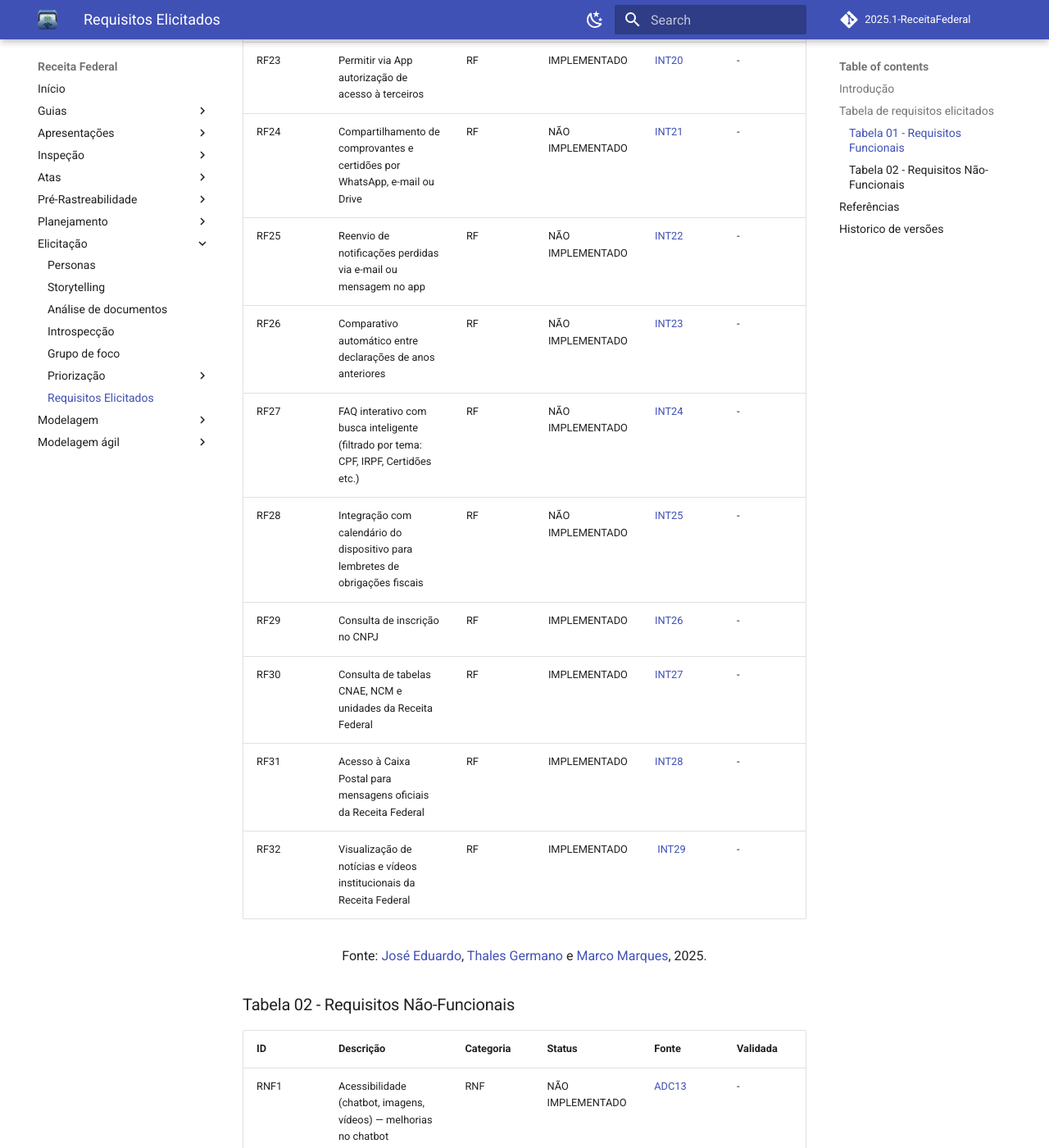
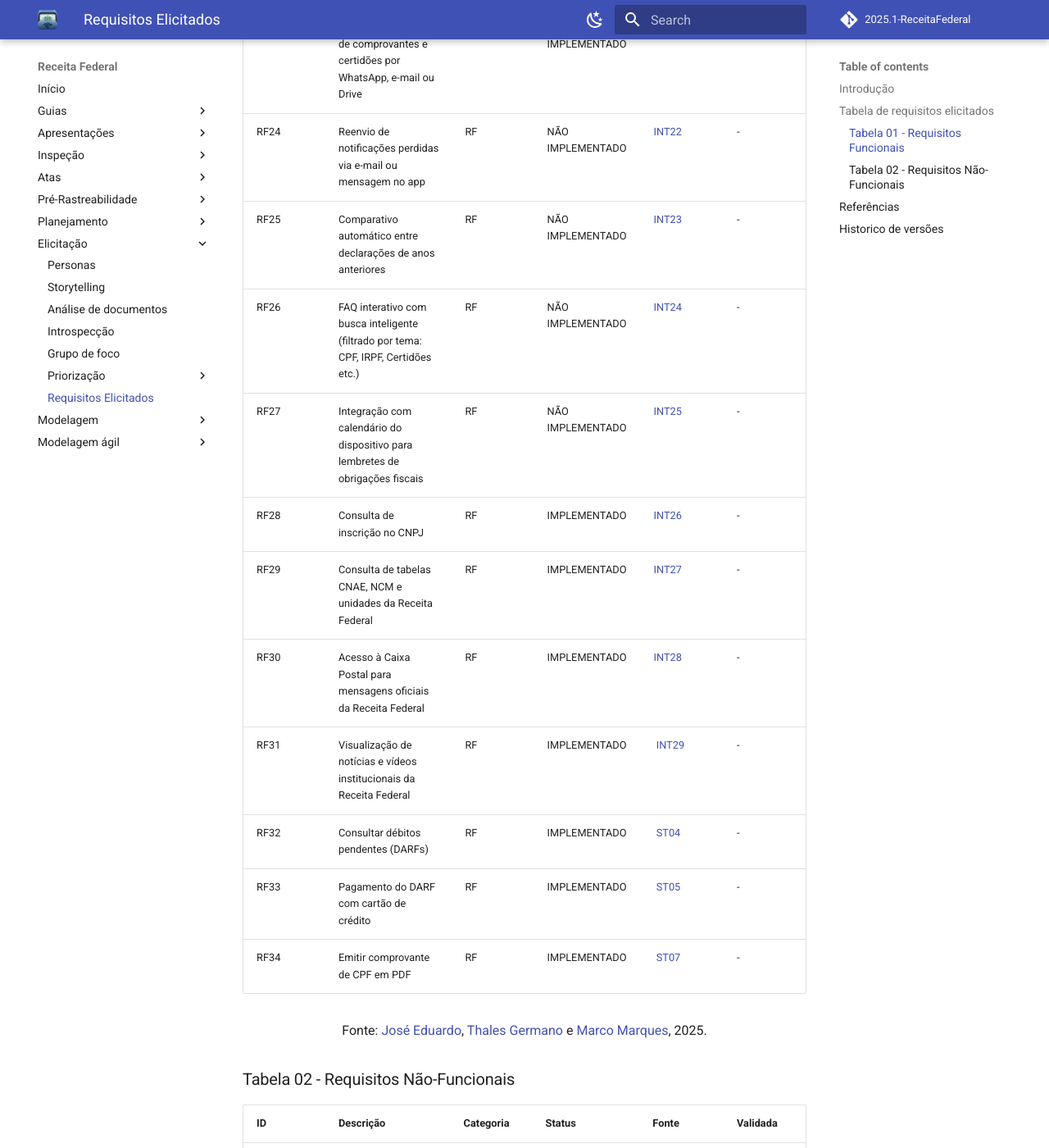
Before and after one commit to Requisitos-de-Software/2025.1-Meu-INSS, an MkDocs documentation site: the page built from docs/elicitacao/requisitos-elicitados.md, in a window 1280 px wide and 1400 px high, scrolled down 2807 px. Shown: the whole window at 82% size. Built offline with MkDocs 1.6.1 and Material for MkDocs 9.7.7, drawn with Linux system fonts in a browser that asks for light colours; comment, search, counter and statistics services are not loaded; some of the changed text lies outside the part shown.

Commit message:
adicionando tabela de req no storytelling

```diff
--- a/docs/elicitacao/requisitos-elicitados.md
+++ b/docs/elicitacao/requisitos-elicitados.md
@@ -16,38 +16,40 @@
 ### Tabela 01 - Requisitos Funcionais
 | ID   | Descrição                                                                                 | Categoria | Status           | Fonte |Validada |
 | ---- | ----------------------------------------------------------------------------------------- | --------- | ---------------- | ----- | ----- |
-| RF1  | Acesso rápido e simultâneo a múltiplos CPFs/CNPJs                                         | RF        | NÃO IMPLEMENTADO | [ADC1](https://requisitos-de-software.github.io/2025.1-ReceitaFederal/elicitacao/analisededocumentos/)    | - |
+| RF1  | Acesso simultâneo a múltiplos CPFs/CNPJs                                         | RF        | NÃO IMPLEMENTADO | [ADC1](https://requisitos-de-software.github.io/2025.1-ReceitaFederal/elicitacao/analisededocumentos/), [ST01](https://requisitos-de-software.github.io/2025.1-ReceitaFederal/elicitacao/storytelling/)   | - |
 | RF2  | Cadastro de CPF via app (totalmente remoto)                                               | RF        | NÃO IMPLEMENTADO |[ADC2](https://requisitos-de-software.github.io/2025.1-ReceitaFederal/elicitacao/analisededocumentos/)     |- |
-| RF3  | Acompanhamento de status da restituição (precisão quanto aos lotes)                       | RF        | NÃO IMPLEMENTADO | [ADC3](https://requisitos-de-software.github.io/2025.1-ReceitaFederal/elicitacao/analisededocumentos/)     |- |
+| RF3  | Acompanhamento de status da restituição (precisão quanto aos lotes)                       | RF        | NÃO IMPLEMENTADO | [ADC3](https://requisitos-de-software.github.io/2025.1-ReceitaFederal/elicitacao/analisededocumentos/), , [ST02](https://requisitos-de-software.github.io/2025.1-ReceitaFederal/elicitacao/storytelling/)     |- |
 | RF4  | Notificação de vencimento próximo                                                         | RF        | NÃO IMPLEMENTADO |  [ADC4](https://requisitos-de-software.github.io/2025.1-ReceitaFederal/elicitacao/analisededocumentos/)     |- |
 | RF5  | Agendar no próprio aplicativo atendimentos presenciais em unidades da Receita Federal     | RF        | NÃO IMPLEMENTADO |  [INT3](https://requisitos-de-software.github.io/2025.1-ReceitaFederal/elicitacao/introspeccao/)     |- |
 | RF6  | Acesso offline a serviços essenciais do app (históricos de contribuições, DARFs)          | RF        | NÃO IMPLEMENTADO | [ADC6](https://requisitos-de-software.github.io/2025.1-ReceitaFederal/elicitacao/analisededocumentos/)     |- |
 | RF7  | Alteração de dados via app                                                                | RF        | NÃO IMPLEMENTADO |  [ADC7](https://requisitos-de-software.github.io/2025.1-ReceitaFederal/elicitacao/analisededocumentos/)    |- |
 | RF8  | Funcionalidade de histórico e acompanhamento de restituições de anos anteriores             | RF        | IMPLEMENTADO     |  [ADC8](https://requisitos-de-software.github.io/2025.1-ReceitaFederal/elicitacao/analisededocumentos/)     |- |
 | RF9  | Declaração simplificada do IR                                                             | RF        | IMPLEMENTADO     |  [ADC9](https://requisitos-de-software.github.io/2025.1-ReceitaFederal/elicitacao/analisededocumentos/)     |- |
-| RF10 | Geração de guias de pagamento                                                             | RF        | IMPLEMENTADO     |  [ADC10](https://requisitos-de-software.github.io/2025.1-ReceitaFederal/elicitacao/analisededocumentos/)    |- |
-| RF11 | Consultar o status do CPF (ativo ou não)                                                  | RF        | IMPLEMENTADO     |  [ADC11](https://requisitos-de-software.github.io/2025.1-ReceitaFederal/elicitacao/analisededocumentos/)    |- |
-| RF12 | Integração com conta Gov.br                                                               | RF        | IMPLEMENTADO     |  [ADC12](https://requisitos-de-software.github.io/2025.1-ReceitaFederal/elicitacao/analisededocumentos/)   |- |
+| RF10 | Geração de guias de pagamento                                                             | RF        | IMPLEMENTADO     |  [ADC10](https://requisitos-de-software.github.io/2025.1-ReceitaFederal/elicitacao/analisededocumentos/), [ST01](https://requisitos-de-software.github.io/2025.1-ReceitaFederal/elicitacao/storytelling/), [ST03](https://requisitos-de-software.github.io/2025.1-ReceitaFederal/elicitacao/storytelling/)    |- |
+| RF11 | Consultar o status do CPF (ativo ou não)                                                  | RF        | IMPLEMENTADO     |  [ADC11](https://requisitos-de-software.github.io/2025.1-ReceitaFederal/elicitacao/analisededocumentos/), [ST06](https://requisitos-de-software.github.io/2025.1-ReceitaFederal/elicitacao/storytelling/)    |- |
+| RF12 | Integração com conta Gov.br                                                               | RF        | IMPLEMENTADO     |  [ADC12](https://requisitos-de-software.github.io/2025.1-ReceitaFederal/elicitacao/analisededocumentos/), [ST10](https://requisitos-de-software.github.io/2025.1-ReceitaFederal/elicitacao/storytelling/)   |- |
 | RF13 | Envio de documentos para instrução de processos                                           | RF        | IMPLEMENTADO     |  [ADC16](https://requisitos-de-software.github.io/2025.1-ReceitaFederal/elicitacao/analisededocumentos/)     |- |
 | RF14 | Acessar informações detalhadas a cerca da declaração de imposto de renda de um ano especifico         | RF        | IMPLEMENTADO     | [INT1](https://requisitos-de-software.github.io/2025.1-ReceitaFederal/elicitacao/introspeccao/)     |- |
 | RF15 | O aplicativo deve permitir o envio da declaração do Imposto de Renda diretamente pelo app | RF        | IMPLEMENTADO     |[INT2](https://requisitos-de-software.github.io/2025.1-ReceitaFederal/elicitacao/introspeccao/)     |- |
-| RF16 | O aplicativo deve mostrar um histórico de envio das declarações entregues pelo usuário.             | RF        | IMPLEMENTADO     | [INT5](https://requisitos-de-software.github.io/2025.1-ReceitaFederal/elicitacao/introspeccao/)    |- |
+| RF16 | O aplicativo deve mostrar um histórico de envio das declarações entregues pelo usuário.             | RF        | IMPLEMENTADO     | [INT5](https://requisitos-de-software.github.io/2025.1-ReceitaFederal/elicitacao/introspeccao/), [ST09](https://requisitos-de-software.github.io/2025.1-ReceitaFederal/elicitacao/storytelling/)     |- |
 | RF17 | Emissão de certidão negativa via aplicativo                                               | RF        | IMPLEMENTADO     | [INT6](https://requisitos-de-software.github.io/2025.1-ReceitaFederal/elicitacao/introspeccao/)     |- |
 | RF18 | Consultar pendências de Malha                                                             | RF        | IMPLEMENTADO     | [INT7](https://requisitos-de-software.github.io/2025.1-ReceitaFederal/elicitacao/introspeccao/)     |- |
 | RF19 | Dashboard para profissionais contábeis de múltiplos CPFs/CNPJs                            | RF        | NÃO IMPLEMENTADO | [INT8](https://requisitos-de-software.github.io/2025.1-ReceitaFederal/elicitacao/introspeccao/)     |- |
-| RF20 | Acesso offline a serviços essenciais do app (históricos de contribuições, DARFs)          | RF        | NÃO IMPLEMENTADO |  [ADC6](https://requisitos-de-software.github.io/2025.1-ReceitaFederal/elicitacao/analisededocumentos/)    |- |
-| RF21 | Acompanhar processos no próprio aplicativo                                                | RF        | NÃO IMPLEMENTADO | [INT18](https://requisitos-de-software.github.io/2025.1-ReceitaFederal/elicitacao/introspeccao/)    |- |
-| RF22 | Integração com o App Esocial dentro do próprio                                            | RF        | NÃO IMPLEMENTADO | [INT19](https://requisitos-de-software.github.io/2025.1-ReceitaFederal/elicitacao/introspeccao/)     |- |
-| RF23 | Permitir via App autorização de acesso à terceiros                                        | RF        | IMPLEMENTADO     | [INT20](https://requisitos-de-software.github.io/2025.1-ReceitaFederal/elicitacao/introspeccao/)   |- |
-| RF24 | Compartilhamento de comprovantes e certidões por WhatsApp, e-mail ou Drive                | RF        | NÃO IMPLEMENTADO | [INT21](https://requisitos-de-software.github.io/2025.1-ReceitaFederal/elicitacao/introspeccao/)     |- |
-| RF25 | Reenvio de notificações perdidas via e-mail ou mensagem no app                            | RF        | NÃO IMPLEMENTADO | [INT22](https://requisitos-de-software.github.io/2025.1-ReceitaFederal/elicitacao/introspeccao/)    |- |
-| RF26 | Comparativo automático entre declarações de anos anteriores                               | RF        | NÃO IMPLEMENTADO | [INT23](https://requisitos-de-software.github.io/2025.1-ReceitaFederal/elicitacao/introspeccao/)     |- |
-| RF27 | FAQ interativo com busca inteligente (filtrado por tema: CPF, IRPF, Certidões etc.)       | RF        | NÃO IMPLEMENTADO | [INT24](https://requisitos-de-software.github.io/2025.1-ReceitaFederal/elicitacao/introspeccao/)     |- |
-| RF28 | Integração com calendário do dispositivo para lembretes de obrigações fiscais             | RF        | NÃO IMPLEMENTADO | [INT25](https://requisitos-de-software.github.io/2025.1-ReceitaFederal/elicitacao/introspeccao/)     |- |
-| RF29 | Consulta de inscrição no CNPJ                                       | RF        | IMPLEMENTADO |[INT26](https://requisitos-de-software.github.io/2025.1-ReceitaFederal/elicitacao/introspeccao/)     |   - |
-| RF30 | Consulta de tabelas CNAE, NCM e unidades da Receita Federal         | RF        | IMPLEMENTADO |[INT27](https://requisitos-de-software.github.io/2025.1-ReceitaFederal/elicitacao/introspeccao/)    |    - |
-| RF31 | Acesso à Caixa Postal para mensagens oficiais da Receita Federal    | RF        | IMPLEMENTADO | [INT28](https://requisitos-de-software.github.io/2025.1-ReceitaFederal/elicitacao/introspeccao/)    |   - |
-| RF32 | Visualização de notícias e vídeos institucionais da Receita Federal | RF        | IMPLEMENTADO | [INT29](https://requisitos-de-software.github.io/2025.1-ReceitaFederal/elicitacao/introspeccao/)    |  - |
+| RF20 | Acompanhar processos no próprio aplicativo                                                | RF        | NÃO IMPLEMENTADO | [INT18](https://requisitos-de-software.github.io/2025.1-ReceitaFederal/elicitacao/introspeccao/)    |- |
+| RF21 | Integração com o App Esocial dentro do próprio                                            | RF        | NÃO IMPLEMENTADO | [INT19](https://requisitos-de-software.github.io/2025.1-ReceitaFederal/elicitacao/introspeccao/)     |- |
+| RF22 | Permitir via App autorização de acesso à terceiros                                        | RF        | IMPLEMENTADO     | [INT20](https://requisitos-de-software.github.io/2025.1-ReceitaFederal/elicitacao/introspeccao/)   |- |
+| RF23 | Compartilhamento de comprovantes e certidões por WhatsApp, e-mail ou Drive                | RF        | NÃO IMPLEMENTADO | [INT21](https://requisitos-de-software.github.io/2025.1-ReceitaFederal/elicitacao/introspeccao/)     |- |
+| RF24 | Reenvio de notificações perdidas via e-mail ou mensagem no app                            | RF        | NÃO IMPLEMENTADO | [INT22](https://requisitos-de-software.github.io/2025.1-ReceitaFederal/elicitacao/introspeccao/)    |- |
+| RF25 | Comparativo automático entre declarações de anos anteriores                               | RF        | NÃO IMPLEMENTADO | [INT23](https://requisitos-de-software.github.io/2025.1-ReceitaFederal/elicitacao/introspeccao/)     |- |
+| RF26 | FAQ interativo com busca inteligente (filtrado por tema: CPF, IRPF, Certidões etc.)       | RF        | NÃO IMPLEMENTADO | [INT24](https://requisitos-de-software.github.io/2025.1-ReceitaFederal/elicitacao/introspeccao/)     |- |
+| RF27 | Integração com calendário do dispositivo para lembretes de obrigações fiscais             | RF        | NÃO IMPLEMENTADO | [INT25](https://requisitos-de-software.github.io/2025.1-ReceitaFederal/elicitacao/introspeccao/)     |- |
+| RF28 | Consulta de inscrição no CNPJ                                       | RF        | IMPLEMENTADO |[INT26](https://requisitos-de-software.github.io/2025.1-ReceitaFederal/elicitacao/introspeccao/)     |   - |
+| RF29 | Consulta de tabelas CNAE, NCM e unidades da Receita Federal         | RF        | IMPLEMENTADO |[INT27](https://requisitos-de-software.github.io/2025.1-ReceitaFederal/elicitacao/introspeccao/)    |    - |
+| RF30 | Acesso à Caixa Postal para mensagens oficiais da Receita Federal    | RF        | IMPLEMENTADO | [INT28](https://requisitos-de-software.github.io/2025.1-ReceitaFederal/elicitacao/introspeccao/)    |   - |
+| RF31 | Visualização de notícias e vídeos institucionais da Receita Federal | RF        | IMPLEMENTADO | [INT29](https://requisitos-de-software.github.io/2025.1-ReceitaFederal/elicitacao/introspeccao/)    |  - |
+| RF32 | Consultar débitos pendentes (DARFs) | RF        | IMPLEMENTADO | [ST04](https://requisitos-de-software.github.io/2025.1-ReceitaFederal/elicitacao/storytelling/)    |  - |
+| RF33 | Pagamento do DARF com cartão de crédito | RF        | IMPLEMENTADO | [ST05](https://requisitos-de-software.github.io/2025.1-ReceitaFederal/elicitacao/storytelling/)    |  - |
+| RF34 | Emitir comprovante de CPF em PDF | RF        | IMPLEMENTADO | [ST07](https://requisitos-de-software.github.io/2025.1-ReceitaFederal/elicitacao/storytelling/)    |  - |
 
 <font size="3"><p style="text-align: center">Fonte: [José Eduardo](https://github.com/jevprado), [Thales Germano](https://github.com/thalesgvl) e [Marco Marques](https://github.com/marcomarquesdc), 2025.</p></font>
 
@@ -73,6 +75,9 @@
 | RNF17 | Suporte a leitores de tela (TalkBack, VoiceOver) em todas as funcionalidades               | RNF       | IMPLEMENTADO     | [INT14](https://requisitos-de-software.github.io/2025.1-ReceitaFederal/elicitacao/introspeccao/)  [ADC23](https://requisitos-de-software.github.io/2025.1-ReceitaFederal/elicitacao/analisededocumentos/)  |-|
 |RNF18 | Armazenamento anônimo de logs de erro respeitando a LGPD                                   | RNF       | IMPLEMENTADO     | [INT15](https://requisitos-de-software.github.io/2025.1-ReceitaFederal/elicitacao/introspeccao/)     |-|
 | RNF19 | Versão mínima em HTML5 responsiva para acesso via navegador em caso de falha do app        | RNF       | NÃO IMPLEMENTADO | [INT16](https://requisitos-de-software.github.io/2025.1-ReceitaFederal/elicitacao/introspeccao/)     |-|
+| RNF20 | Clareza na apresentação de dados fiscais        | RNF       | IMPLEMENTADO | [ST12](https://requisitos-de-software.github.io/2025.1-ReceitaFederal/elicitacao/storytelling/)     |-|
+| RNF21 | Integração confiável com serviços externos (Gov.br, instituições financeiras)        | RNF       | IMPLEMENTADO | [ST13](https://requisitos-de-software.github.io/2025.1-ReceitaFederal/elicitacao/storytelling/)     |-|
+
 
 <font size="3"><p style="text-align: center">Fonte: [José Eduardo](https://github.com/jevprado), [Thales Germano](https://github.com/thalesgvl), 2025.</p></font>
 
```
Also changed, not shown: other parts of docs/elicitacao/requisitos-elicitados.md (+3 -2 lines), docs/elicitacao/storytelling.md (+25 -3 lines).
